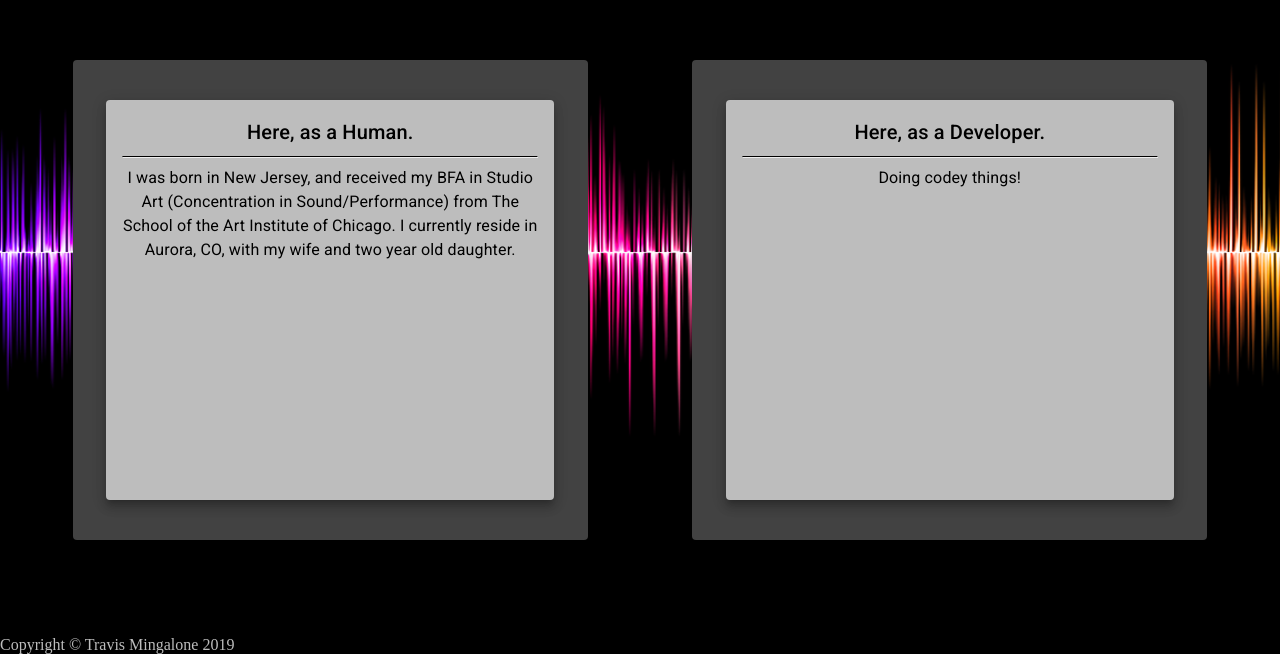
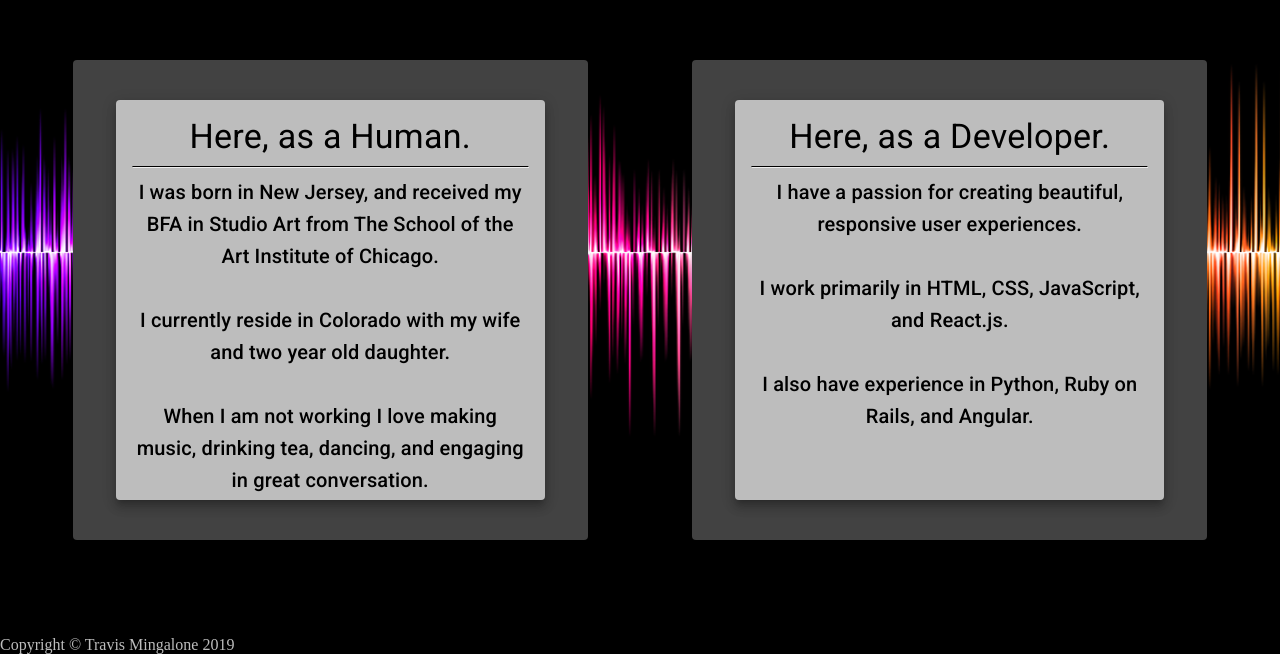
Before and after one commit to duhlite/duhlite.github.io, a React (Create React App) app: page /#/about in a window 1280 px wide. Shown: the part 948-1602 px from the top of the page. Built offline with nearby package versions, Linux system fonts and the light colour scheme.

Commit message:
Updated About Page

```diff
--- a/src/components/About/About.js
+++ b/src/components/About/About.js
@@ -1,6 +1,6 @@
 import React from "react";
 import MuiThemeProvider from '@material-ui/core/styles/MuiThemeProvider';
-import { Paper, Typography, Card, CardContent, Grid, makeStyles } from "@material-ui/core";
+import { Grid, makeStyles } from "@material-ui/core";
 
 import theme from '../../theme/theme';
 import AboutCard from './AboutCard';
--- a/src/components/About/AboutCard.js
+++ b/src/components/About/AboutCard.js
@@ -9,17 +9,28 @@ export default class AboutCard extends Component {
       <Grid item xs={12} md={5} align="center">
           <Paper style={{height: "60vh"}}>
               <Grid container direction="column" justify="center" spacing={0} alignItems="center" style={{minHeight:'60vh'}}>
-                  <Grid item xs={12}>
-                      <Card style={{width: '35vw', height: '50vh',color: 'black', backgroundColor: '#bdbdbd'}}
+                  <Grid item xs={10}>
+                      <Card className="aboutCard"
+                            style={{height: '50vh',
+                                    overflowY: 'scroll',
+                                    color: 'black',
+                                    backgroundColor: '#bdbdbd'}}
                             raised="true">
                           <CardContent>
-                              <Typography variant="h6">
+                              <Typography variant="h4">
                                   {this.props.title}
                               </Typography>
                               <hr style={{borderTop: '1px solid black'}} />
-                              <Typography variant="body1">
-                                  {this.props.body}
-                              </Typography>
+                                  {this.props.body.map((words, i) => {
+                                      return (
+                                          <div key={i}>
+                                              <Typography variant="h6">
+                                                  {words}
+                                                  <br /><br />
+                                              </Typography>
+                                          </div>
+                                      )
+                                  })}
                           </CardContent>
                       </Card>
                   </Grid>
--- a/src/components/Portfolio/Portfolio.js
+++ b/src/components/Portfolio/Portfolio.js
@@ -16,7 +16,7 @@ export default class Portfolio extends Component {
     render() {
       return (
           <div style={Body}>
-            <Grid container spacing={3} justify="space-evenly">
+            <Grid container spacing={3} justify="space-evenly" alignItems="center">
               {
                 links.map((link, i) => {
                   return (
--- a/src/constants/aboutCards.js
+++ b/src/constants/aboutCards.js
@@ -1,11 +1,19 @@
+
 const aboutLinks = [
   {
     title: "Here, as a Human.",
-    body: `I was born in New Jersey, and received my BFA in Studio Art (Concentration in Sound/Performance) from The School of the Art Institute of Chicago. I currently reside in Aurora, CO, with my wife and two year old daughter.`
+    body: [
+      `I was born in New Jersey, and received my BFA in Studio Art from The School of the Art Institute of Chicago.`,
+      `I currently reside in Colorado with my wife and two year old daughter.`,
+      `When I am not working I love making music, drinking tea, dancing, and engaging in great conversation.`]
   },
   {
     title: "Here, as a Developer.",
-    body: "Doing codey things!"
+    body: [
+      "I have a passion for creating beautiful, responsive user experiences.",
+      "I work primarily in HTML, CSS, JavaScript, and React.js.",
+      "I also have experience in Python, Ruby on Rails, and Angular.",
+      ]
   }
 ];
 
--- a/src/theme/theme.js
+++ b/src/theme/theme.js
@@ -18,6 +18,11 @@ export default createMuiTheme({
                     backgroundColor: '#546e7a'
                 }
             }
+        },
+        AppBar: {
+            root: {
+                marginBottom: '0vh'
+            }
         }
     }
 })
```
